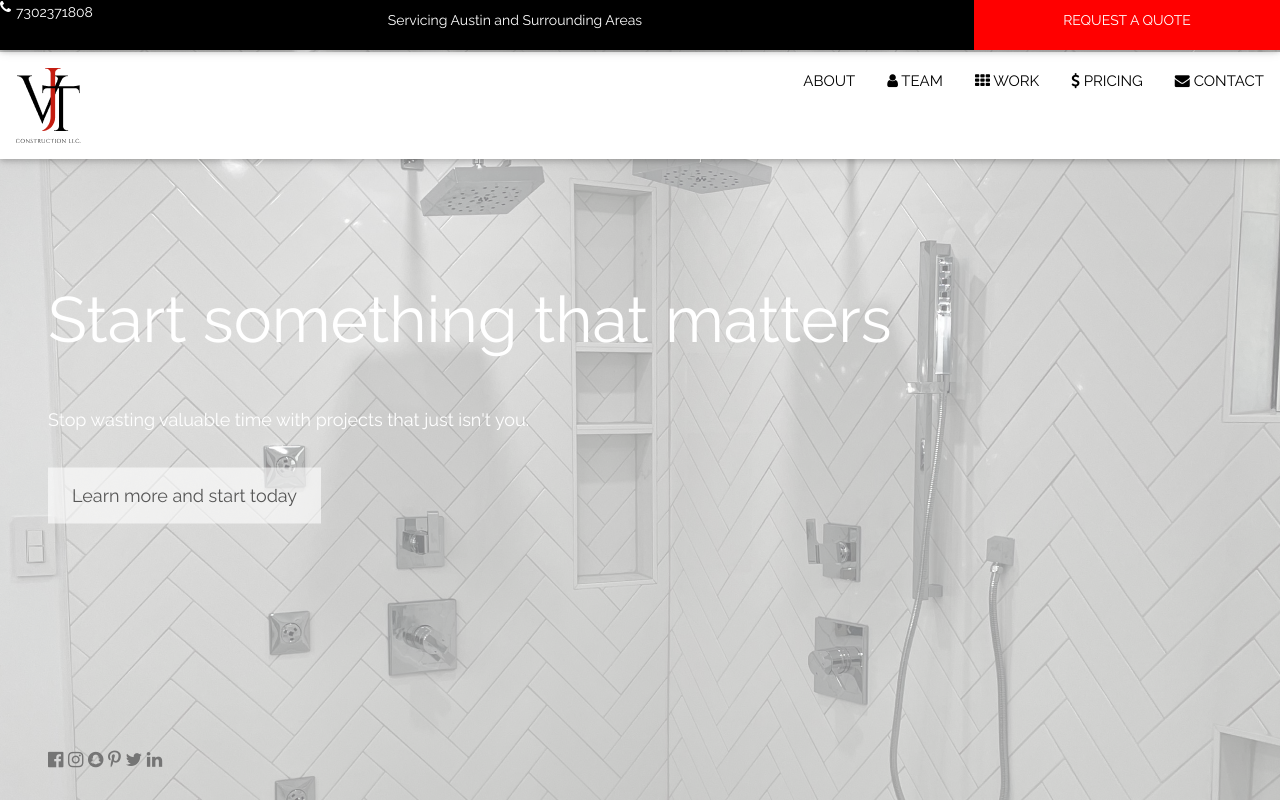
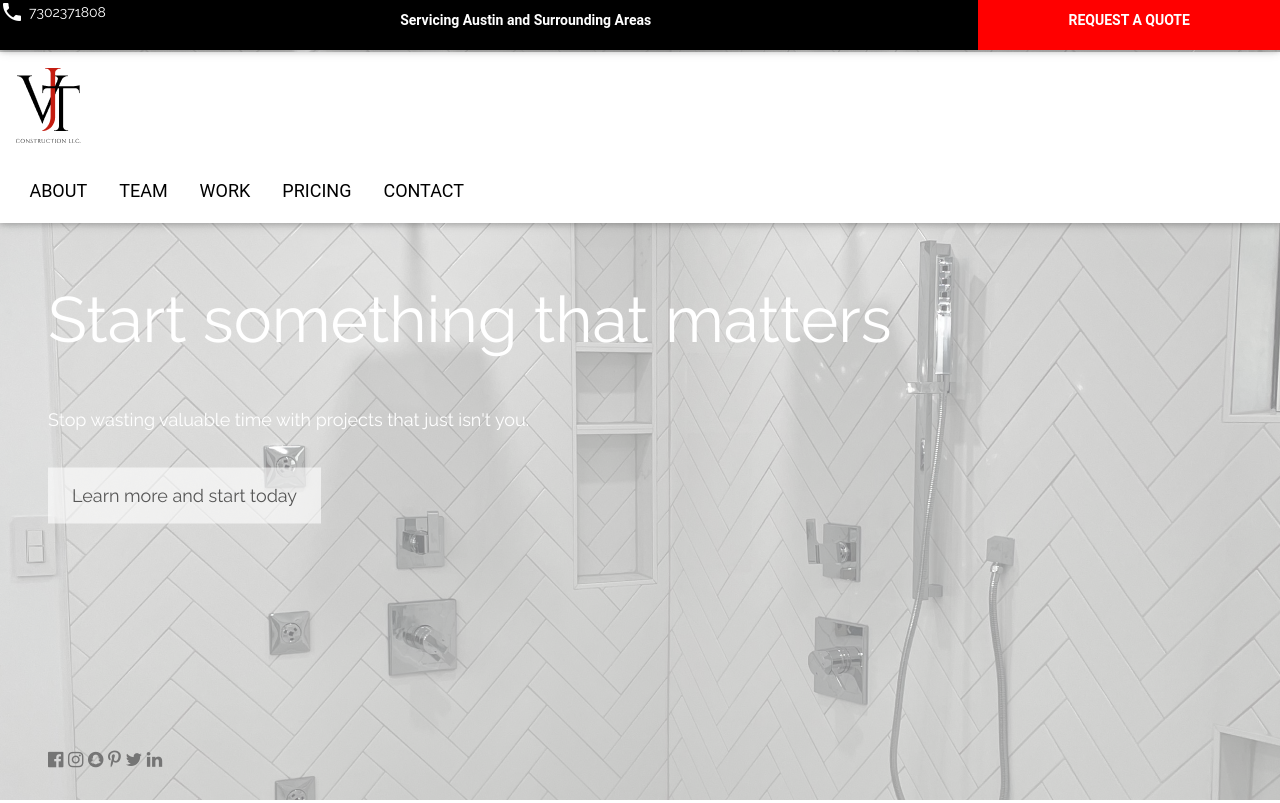
Before and after one commit to rwmotivation/vconsutrions, a plain HTML site: page index.html in a window 1280 px wide. Shown: the top 803 px of the page. Drawn offline with nearby package versions, Linux system fonts and the light colour scheme.

Commit message:
updated ductchnationalalgo file

```diff
--- a/index.html
+++ b/index.html
@@ -7,6 +7,7 @@
 <link rel="stylesheet" href="https://www.w3schools.com/w3css/4/w3.css">
 <link rel="stylesheet" href="https://fonts.googleapis.com/css?family=Raleway">
 <link rel="stylesheet" href="https://cdnjs.cloudflare.com/ajax/libs/font-awesome/4.7.0/css/font-awesome.min.css">
+<link rel="stylesheet" href="https://fonts.googleapis.com/icon?family=Material+Icons">
 <style>
 body,h1,h2,h3,h4,h5,h6 {font-family: "Raleway", sans-serif}
 
@@ -86,8 +87,44 @@ body, html {
 }
 
 
+/* Bold and use Roboto font for the specified div */
+.w3-bar-item.w3-center {
+  font-weight: bold;
+  font-family: "Roboto", sans-serif;
+}
+
+.rectangle .fa-phone {
+  margin-right: 5px;
+  font-family: "Roboto", sans-serif; /* Apply Roboto font */
+  font-weight: normal; /* Regular font weight */
+
+}
+
+/* Bold and use Roboto font for the REQUEST A QUOTE link */
+.w3-bar-item.w3-center a {
+  font-weight: bold;
+  font-family: "Roboto", sans-serif;
+  color: white;
+  text-decoration: none;
+}
+
+/* Apply Roboto Regular font in 18px size to the elements inside w3-right w3-hide-small */
+.w3-right.w3-hide-small .w3-bar-item,
+.w3-right.w3-hide-small .w3-bar-item i {
+  font-size: 18px;
+  font-family: "Roboto", sans-serif;
+  font-weight: normal;
+}
+
+/* Center align the navigation links */
+.w3-right.w3-hide-small {
+  display: flex;
+  justify-content: center;
+  align-items: center;
+  padding-right: 800px;
+}
+
 </style>
-
 </head>
 <body>
 </div>
@@ -102,10 +139,10 @@ body, html {
     <!-- Right-sided navbar links -->
     <div class="w3-right w3-hide-small">
       <a href="#about" class="w3-bar-item w3-button">ABOUT</a>
-      <a href="#team" class="w3-bar-item w3-button"><i class="fa fa-user"></i> TEAM</a>
-      <a href="#work" class="w3-bar-item w3-button"><i class="fa fa-th"></i> WORK</a>
-      <a href="#pricing" class="w3-bar-item w3-button"><i class="fa fa-usd"></i> PRICING</a>
-      <a href="#contact" class="w3-bar-item w3-button"><i class="fa fa-envelope"></i> CONTACT</a>
+      <a href="#team" class="w3-bar-item w3-button"> TEAM</a>
+      <a href="#work" class="w3-bar-item w3-button"> WORK</a>
+      <a href="#pricing" class="w3-bar-item w3-button"> PRICING</a>
+      <a href="#contact" class="w3-bar-item w3-button">CONTACT</a>
     </div>
     <!-- Hide right-floated links on small screens and replace them with a menu icon -->
     <a href="javascript:void(0)" class="w3-bar-item w3-button w3-right w3-hide-large w3-hide-medium" onclick="w3_open()">
@@ -116,7 +153,7 @@ body, html {
 
 <!-- Add the servicing and contact info here -->
 <div class="w3-bar w3-black w3-card rectangle" style="top:0px">
-  <i class="fa fa-phone"></i> 7302371808
+  <i class="material-icons" style="margin-right: 5px;">phone</i> 7302371808
   <div class="w3-bar-item w3-center" style="flex: 1;text-align: center;padding-left: 285px;">Servicing Austin and Surrounding Areas</div>
   <div class="w3-bar-item w3-center" style="flex: 1;"></div>
   <div class="w3-bar-item w3-center" style="flex: 1; background-color: red;">
```
